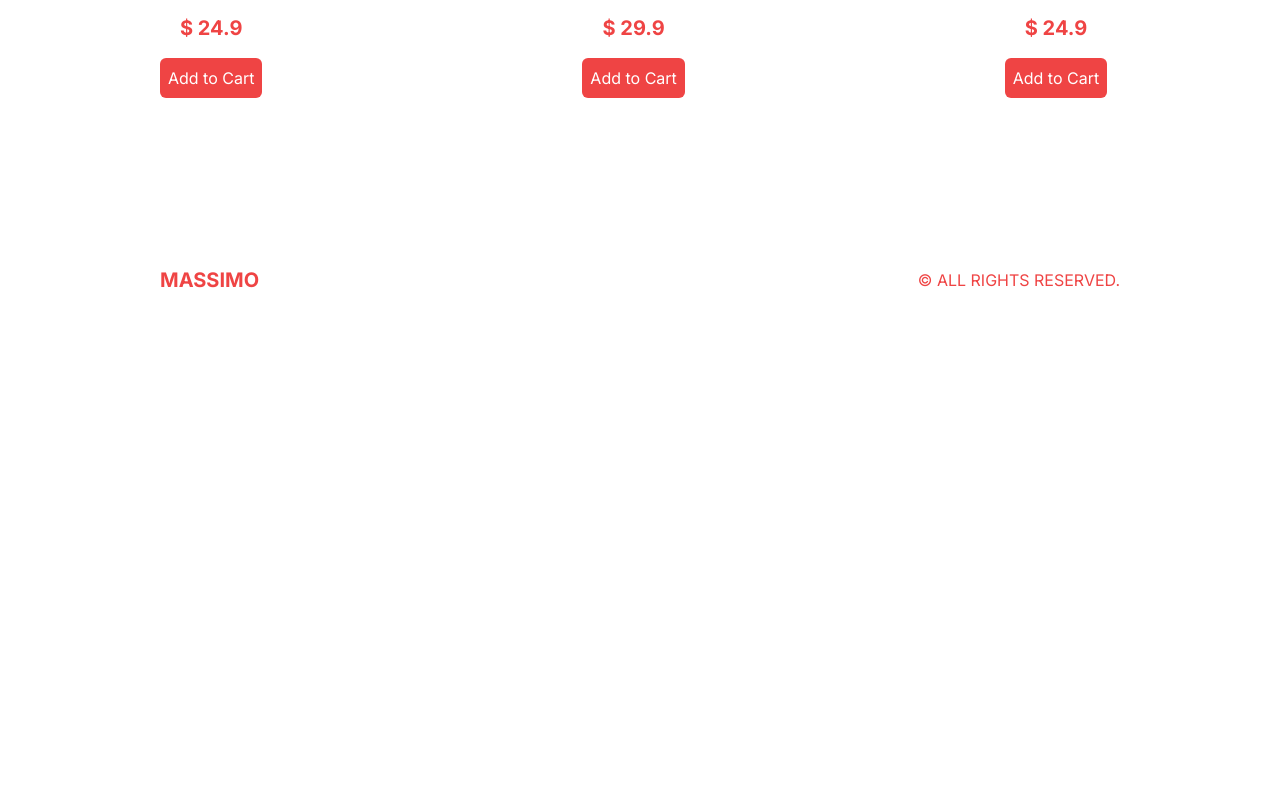
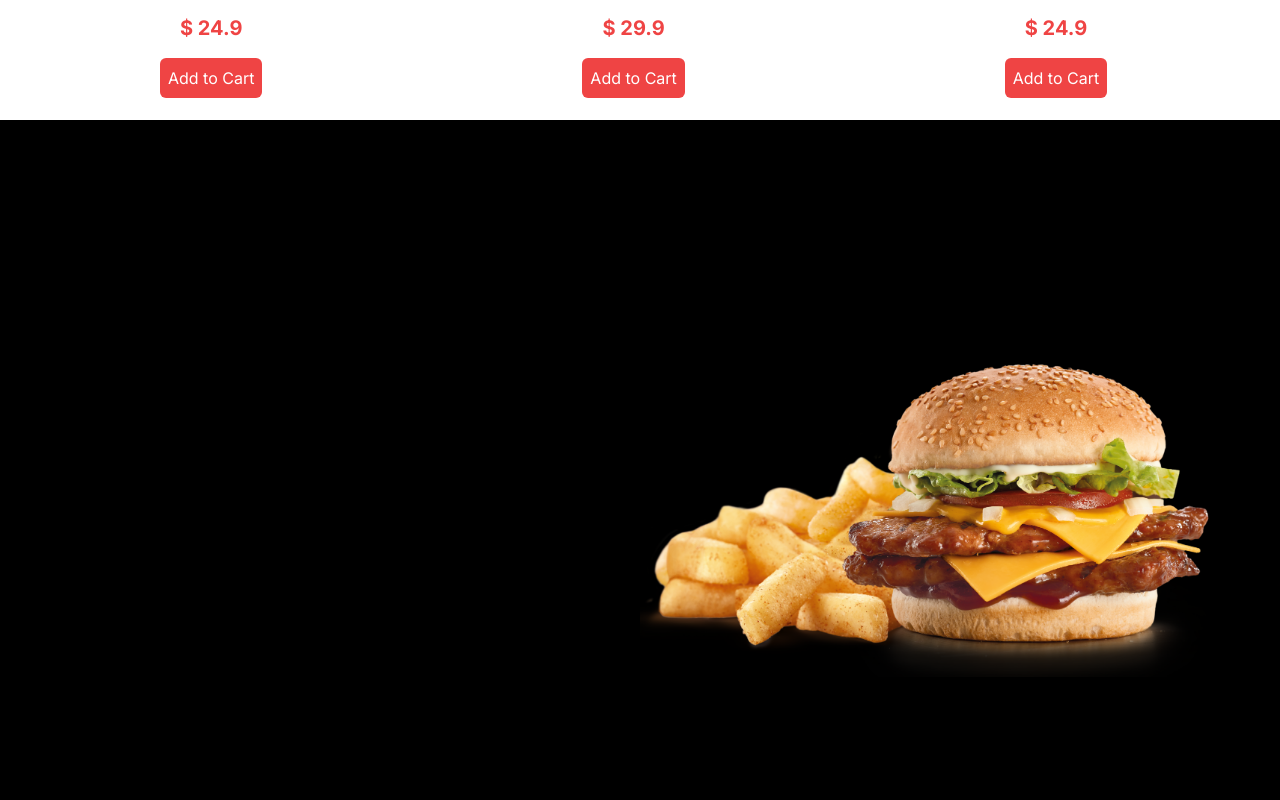
Before and after one commit to walass1980/FoodOrdering-fronend, a Next.js app: page / in a window 1280 px wide. Shown: the part 1400-2200 px from the top of the page. Before the commit the page ends 1840 px from the top, so only its background shows below. Built offline with nearby package versions, Linux system fonts and the light colour scheme.

Commit message:
offer updated

```diff
--- a/src/components/Offer.tsx
+++ b/src/components/Offer.tsx
@@ -1,15 +1,18 @@
+import Image from 'next/image'
 import React from 'react'
 
 const Offer = () => {
   return (
-    <div className=''>
+    <div className='bg-black h-screen flex flex-col md:flex-row'>
       {/*TEXT CONTAINER*/}
-      <div className=''>
-
+      <div className='flex-1'>
+       <h1 className=''></h1>
+       <p className=''></p>
+       <button className=''>Order Now</button>
       </div>
       {/*IMAGE CONTAINER*/}
-      <div className=''>
-
+      <div className='relative w-full flex-1'>
+      <Image src="/offerProduct.png" alt="" fill className='object-contain' />
       </div>
     </div>
   )
```
